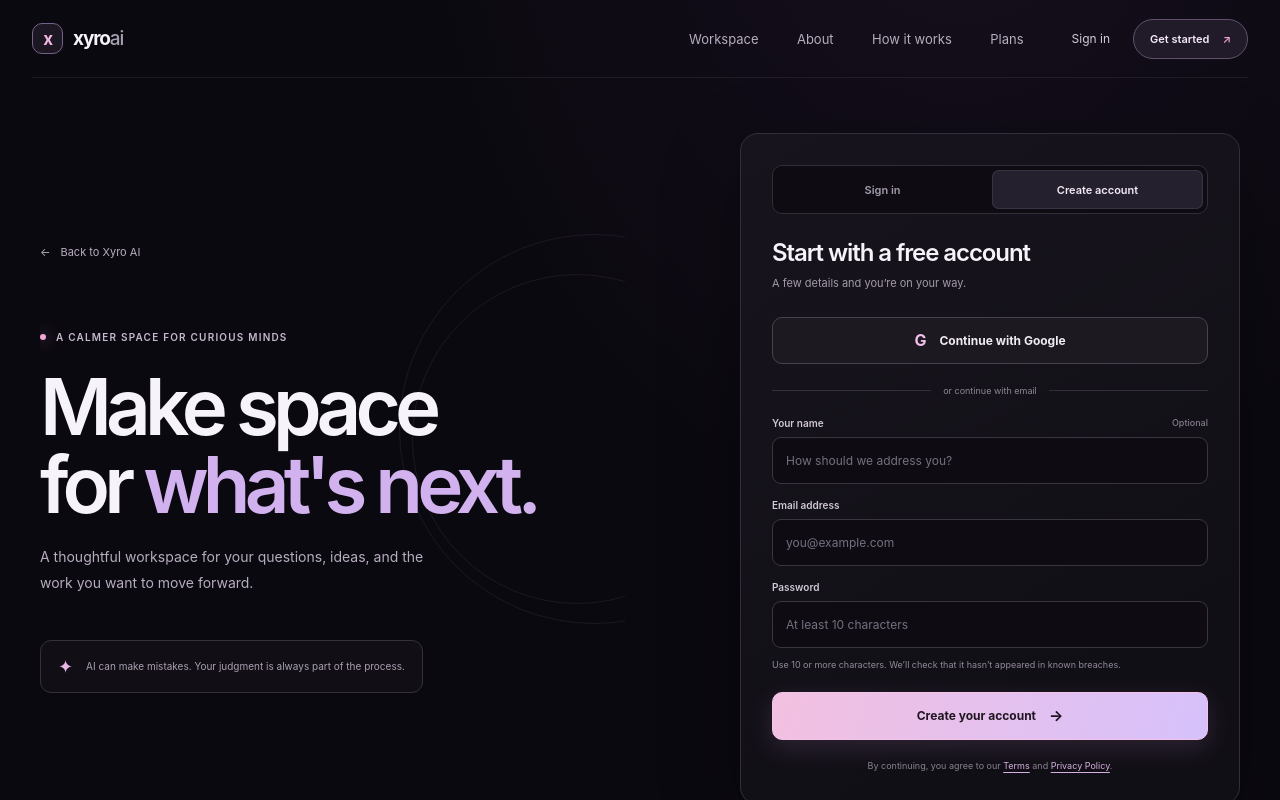
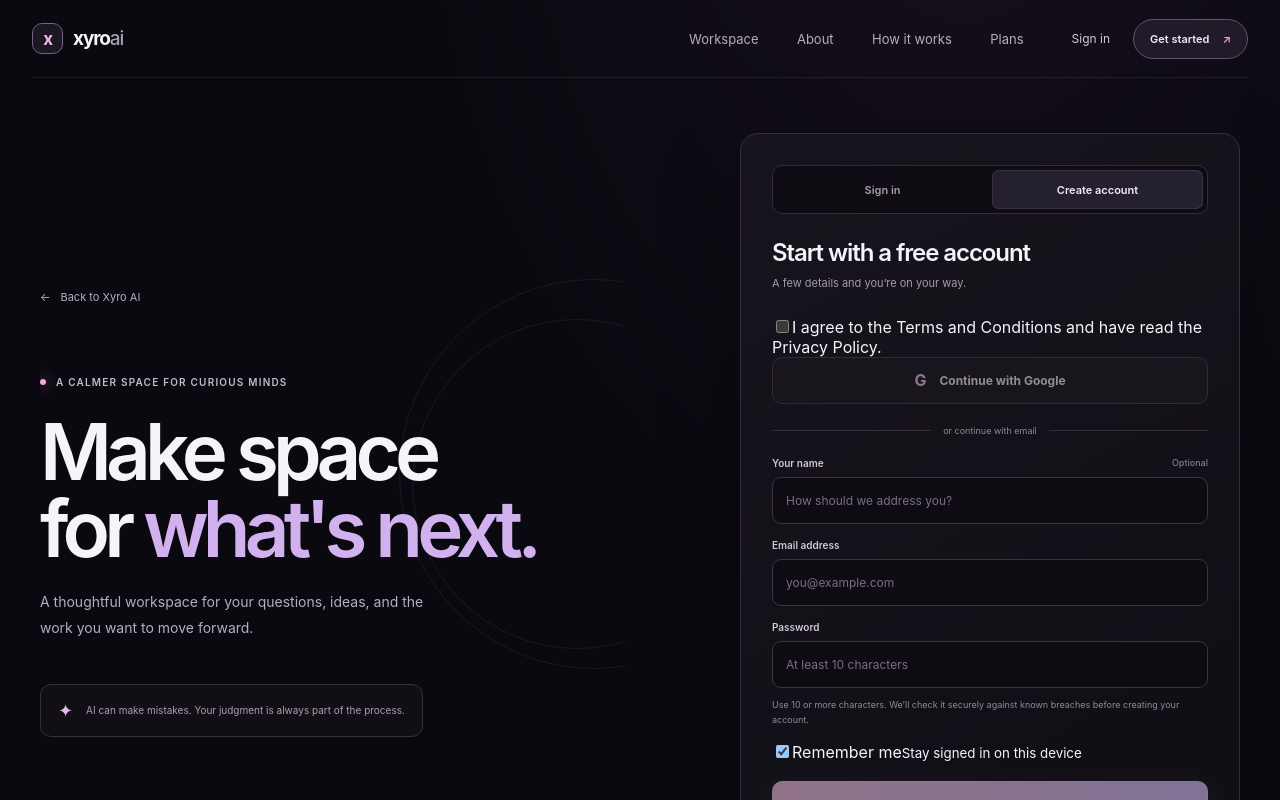
Before and after one commit to mostakimadibbd/truthai, a Next.js app: page /sign-up in a window 1280 px wide. Shown: the top 800 px of the page. Built offline with nearby package versions, Linux system fonts and the light colour scheme; no server answers.

Commit message:
feat(sign-in): enhance sign-up flow with Turnstile verification and terms acceptance

```diff
--- a/app/sign-in/sign-in-form.tsx
+++ b/app/sign-in/sign-in-form.tsx
@@ -583,11 +583,59 @@ export default function SignInForm({
           </div>
         ) : (
           <>
+            {mode === "sign-up" && (
+              <div className="auth-signup-security">
+                <label className="auth-checkbox-row auth-consent-row">
+                  <input
+                    type="checkbox"
+                    checked={termsAccepted}
+                    onChange={(event) => {
+                      setTermsAccepted(event.target.checked);
+                      setError("");
+                    }}
+                    disabled={!configured || busy}
+                  />
+                  <span>
+                    I agree to the <Link href="/terms">Terms and Conditions</Link> and have read the{" "}
+                    <Link href="/privacy">Privacy Policy</Link>.
+                  </span>
+                </label>
+                {turnstileSiteKey ? (
+                  <>
+                    <Script
+                      src="https://challenges.cloudflare.com/turnstile/v0/api.js?render=explicit"
+                      strategy="afterInteractive"
+                      onReady={notifyTurnstileReady}
+                      onError={() => setTurnstileStatus("The security check couldn’t load. Please refresh and try again.")}
+                    />
+                    <TurnstileField
+                      key={turnstileResetKey}
+                      siteKey={turnstileSiteKey}
+                      resetKey={turnstileResetKey}
+                      onToken={setTurnstileToken}
+                      onStatus={setTurnstileStatus}
+                    />
+                    {turnstileStatus && (
+                      <p className="turnstile-status" role="status">{turnstileStatus}</p>
+                    )}
+                  </>
+                ) : (
+                  <p className="turnstile-status" role="alert">
+                    Account creation security verification isn’t configured for this deployment.
+                  </p>
+                )}
+              </div>
+            )}
+
             <button
               className="button button-google"
               type="button"
               onClick={handleGoogleSignIn}
-              disabled={!configured || busy}
+              disabled={
+                !configured ||
+                busy ||
+                (mode === "sign-up" && (!termsAccepted || !turnstileSiteKey || !turnstileToken))
+              }
             >
               <span className="google-mark" aria-hidden="true">G</span>
               <span>Continue with Google</span>
@@ -634,6 +682,7 @@ export default function SignInForm({
                   name="password"
                   autoComplete={mode === "sign-in" ? "current-password" : "new-password"}
                   minLength={mode === "sign-up" ? 10 : 1}
+                  maxLength={1024}
                   value={password}
                   onChange={(event) => setPassword(event.target.value)}
                   disabled={!configured || busy}
@@ -644,9 +693,22 @@ export default function SignInForm({
 
               {mode === "sign-up" && (
                 <p className="password-help">
-                  Use 10 or more characters. We’ll check that it hasn’t appeared in known breaches.
+                  Use 10 or more characters. We’ll check it securely against known breaches before creating your account.
                 </p>
               )}
+
+              <label className="auth-checkbox-row auth-remember-row">
+                <input
+                  type="checkbox"
+                  checked={rememberMe}
+                  onChange={(event) => setRememberMe(event.target.checked)}
+                  disabled={!configured || busy}
+                />
+                <span>Remember me</span>
+                <small>
+                  {rememberMe ? "Stay signed in on this device" : "Sign out when you close the browser"}
+                </small>
+              </label>
 
               {mode === "sign-in" && (
                 <button
@@ -662,7 +724,11 @@ export default function SignInForm({
               <button
                 className="button button-primary auth-submit"
                 type="submit"
-                disabled={!configured || busy}
+                disabled={
+                  !configured ||
+                  busy ||
+                  (mode === "sign-up" && (!termsAccepted || !turnstileSiteKey || !turnstileToken))
+                }
               >
                 {busy
                   ? "Please wait…"
@@ -673,10 +739,16 @@ export default function SignInForm({
               </button>
             </form>
 
+            {mode === "sign-in" ? (
               <p className="auth-legal">
                 By continuing, you agree to our <Link href="/terms">Terms</Link> and{" "}
                 <Link href="/privacy">Privacy Policy</Link>.
               </p>
+            ) : (
+              <p className="auth-legal">
+                Your account stays yours. You can review or update your profile after signing in.
+              </p>
+            )}
           </>
         )}
       </section>
```
Lines whose indentation alone changed are shown as unchanged.
